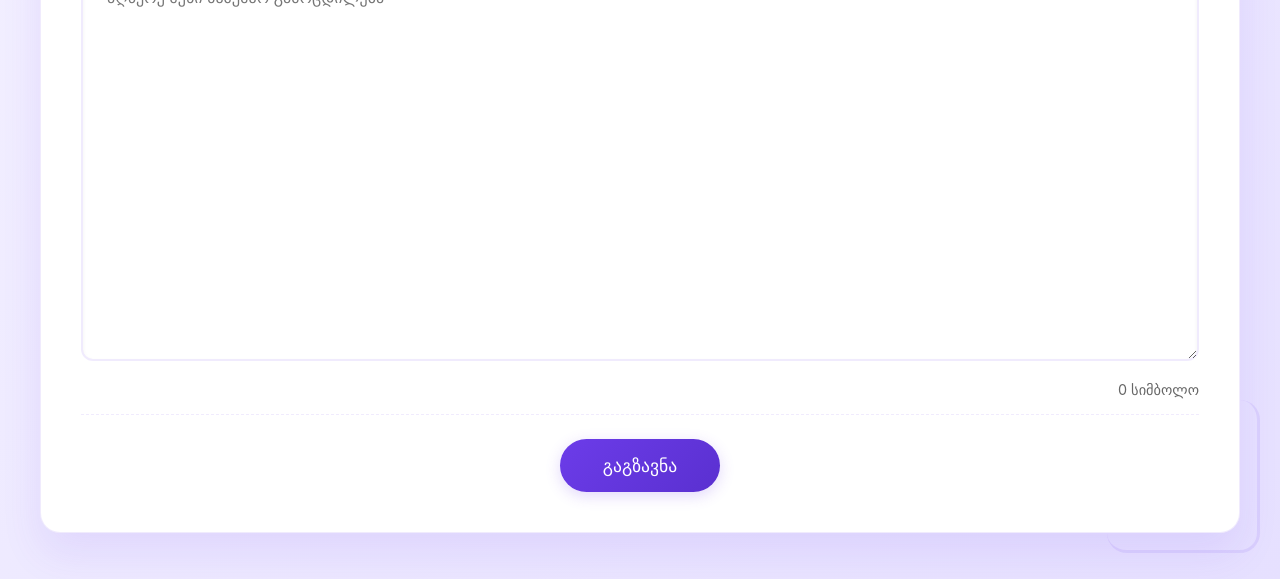
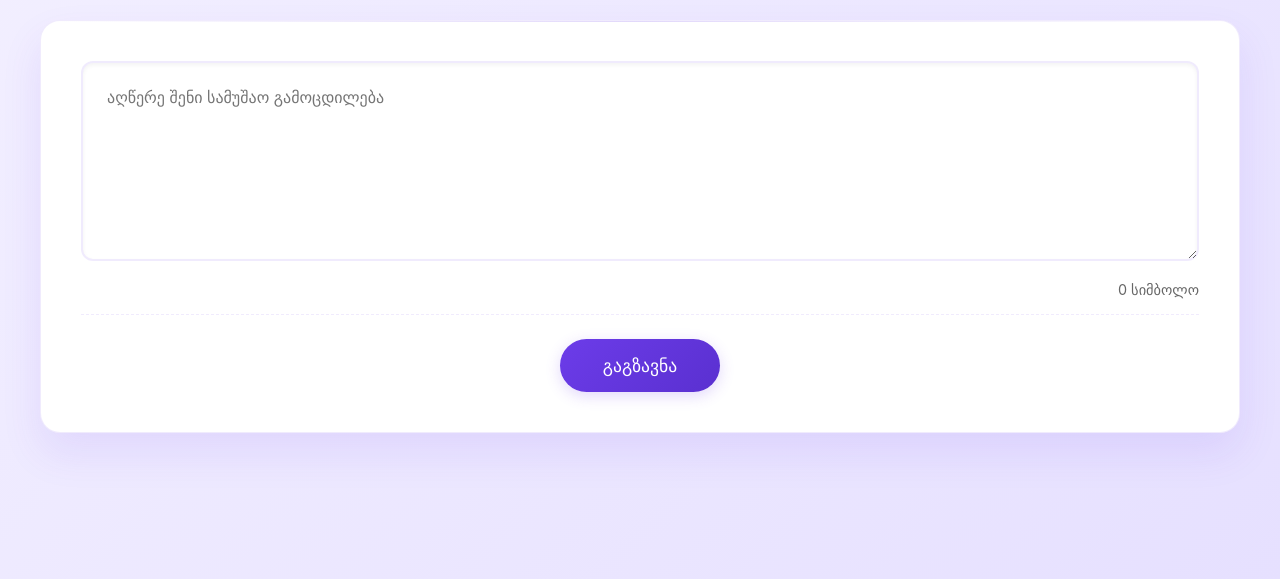
Before and after one commit to KetiBochorishvili/MCP-Hackathon, a plain HTML site: page index.html in a window 1280 px wide. Shown: the part 221-800 px from the top of the page. Drawn offline with nearby package versions, Linux system fonts and the light colour scheme.

Commit message:
feat: improved style

```diff
--- a/styles/main.css
+++ b/styles/main.css
@@ -19,24 +19,6 @@
     max-width: 1200px;
     text-align: center;
     position: relative;
-}
-
-.container::before,
-.container::after {
-    content: '';
-    position: absolute;
-    width: 150px;
-    height: 150px;
-    border: 3px solid rgba(108, 60, 233, 0.1);
-    border-radius: 20px;
-    z-index: -1;
-}
-
-.container::before {
-    top: -20px;
-    left: -20px;
-    border-right: none;
-    border-bottom: none;
 }
 
 .container::after {
@@ -108,7 +90,7 @@
 
 textarea {
     width: 100%;
-    min-height: 400px;
+    min-height: 200px;
     padding: 1.5rem;
     border: 2px solid rgba(108, 60, 233, 0.1);
     border-radius: 12px;
```
